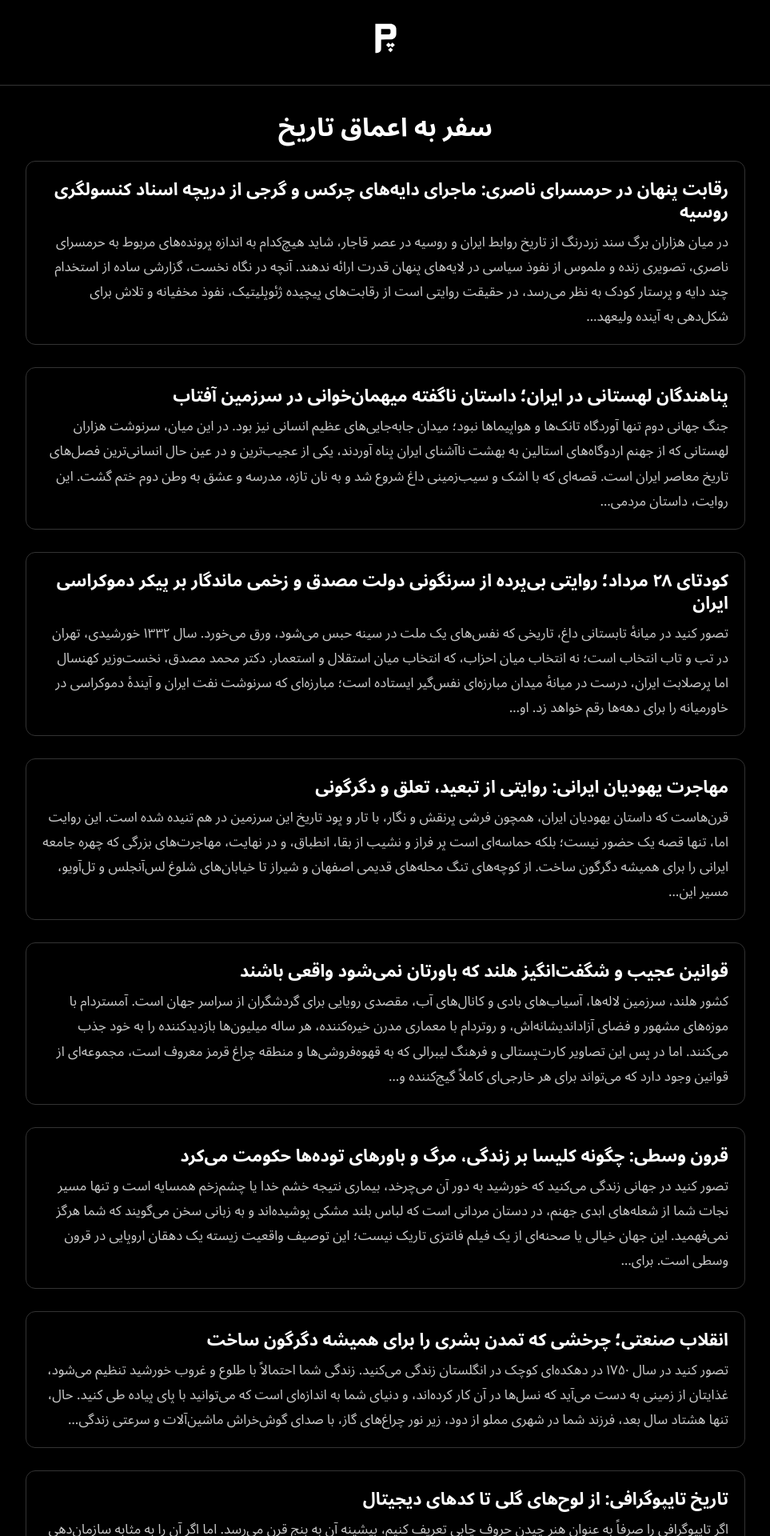
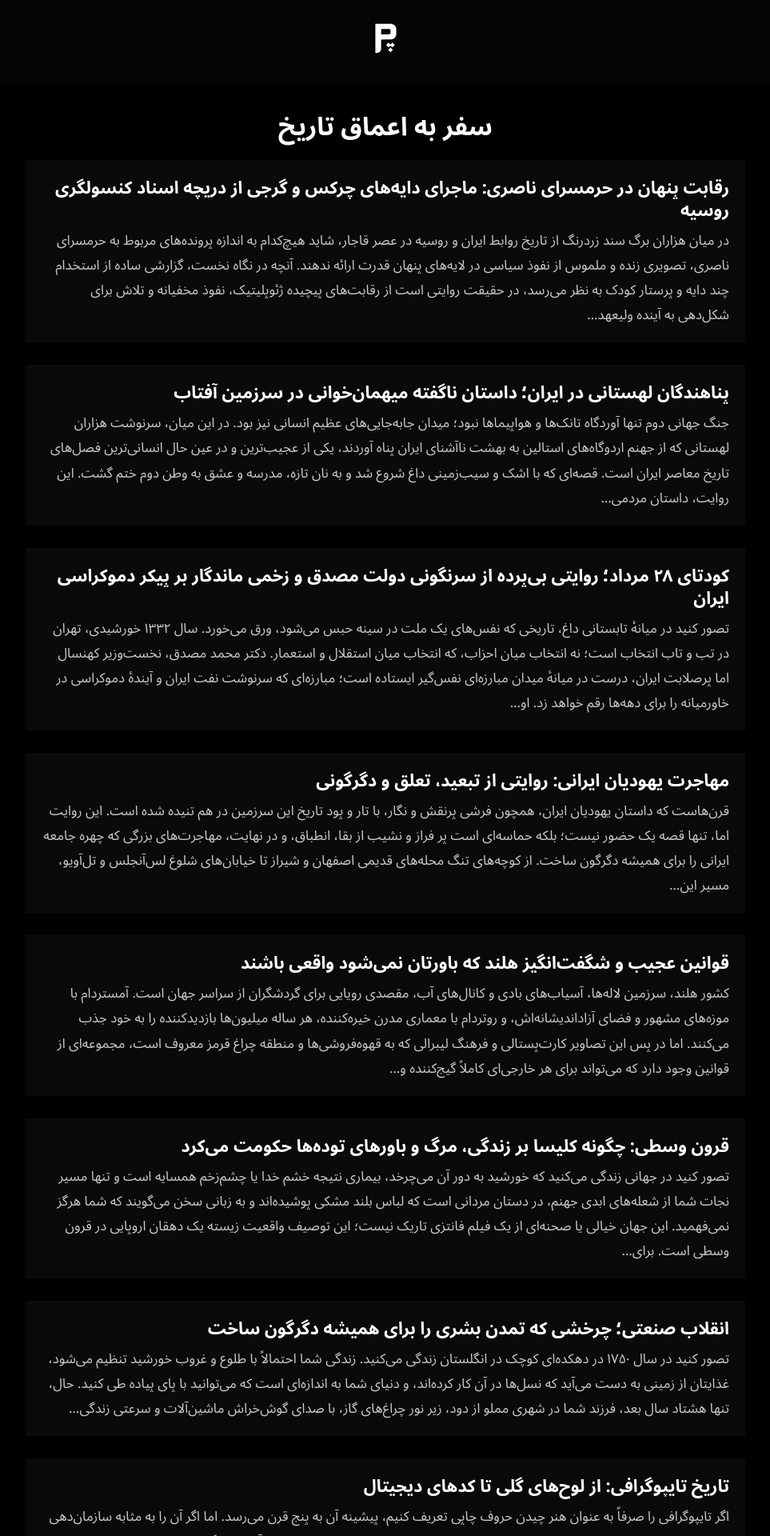
Before and after one commit to darkblog/darkblog.github.io, a Jekyll site: the page built from index.html, in a window 1280 px wide. Shown: the top 1920 px of the page at 80% size, without its empty margins (158-1121 px from the left). Built offline with Jekyll 4.4.1, drawn with Linux system fonts in a browser that asks for light colours.

Commit message:
Update default.html

```diff
--- a/_layouts/default.html
+++ b/_layouts/default.html
@@ -33,8 +33,12 @@
             --text-light: #cccccc;
             --border: #333333;
             --accent: #ffffff;
-            --accent-hover: #cccccc;
-            --radius: 0.75rem;
+            --card-bg: #0a0a0a;
+            --card-hover-bg: #1a1a1a;
+            --header-footer-bg: #050505;
+            --blockquote-bg: #1a1a1a;
+            --table-header-bg: #1a1a1a;
+            --table-even-bg: #0d0d0d;
             --w: min(92%, 900px);
             --lg: 1.75rem;
             --md: 1.25rem;
@@ -43,7 +47,8 @@
             --line-height: 1.85;
             --font-size-lg: 1.125rem;
             --font-size-xl: 1.375rem;
-            --focus-ring: 0 0 0 2px var(--accent);
+            --focus-ring: 0 0 0 2px currentColor;
+            color-scheme: dark;
         }
 
         html {
@@ -61,13 +66,11 @@
             overflow-x: hidden;
             text-rendering: optimizeLegibility;
             -webkit-font-smoothing: antialiased;
-            color-scheme: dark;
         }
 
         :focus-visible {
             outline: var(--focus-ring);
             outline-offset: 2px;
-            border-radius: 0.25rem;
         }
 
         .container {
@@ -77,17 +80,11 @@
 
         header,
         footer {
-            background: var(--bg);
+            background: var(--header-footer-bg);
             padding: 1rem 0;
             display: flex;
             justify-content: center;
             align-items: center;
-            border-bottom: 1px solid var(--border);
-        }
-
-        footer {
-            border-bottom: none;
-            border-top: 1px solid var(--border);
         }
 
         main {
@@ -102,19 +99,16 @@
         }
 
         .post-card {
-            background: var(--bg);
-            border: 1px solid var(--border);
-            border-radius: var(--radius);
+            background: var(--card-bg);
             padding: var(--md);
             text-decoration: none;
             color: inherit;
             display: block;
-            transition: background 0.15s ease, border-color 0.15s ease, transform 0.1s ease;
+            transition: background 0.15s ease, transform 0.1s ease;
         }
 
         .post-card:hover {
-            background: #1a1a1a;
-            border-color: #ffffff;
+            background: var(--card-hover-bg);
         }
 
         .post-card:active {
@@ -201,8 +195,8 @@
             font-weight: 700;
             color: var(--text);
             margin: 1.75rem 0 0.96rem 0;
-            border-bottom: 1px solid var(--border);
-            padding-bottom: 0.5rem;
+            border-right: 3px solid var(--accent);
+            padding-right: 0.75rem;
         }
 
         .article-content h3 {
@@ -243,7 +237,7 @@
         .article-content ul li,
         .article-content ol li {
             display: flex;
-            align-items: center;
+            align-items: flex-start;
             margin-bottom: 0.5rem;
         }
 
@@ -253,8 +247,8 @@
             width: 0.5rem;
             height: 0.5rem;
             background-color: var(--text-light);
-            border-radius: 50%;
             margin-inline-end: 0.5rem;
+            margin-top: 0.6em;
             flex-shrink: 0;
         }
 
@@ -278,8 +272,7 @@
             border-inline-start: 3px solid var(--accent);
             padding: 1rem 1.5rem;
             margin: 1.5rem 0;
-            background: #1a1a1a;
-            border-radius: 0.5rem;
+            background: var(--blockquote-bg);
             font-style: italic;
             color: var(--text-light);
         }
@@ -287,16 +280,12 @@
         .article-content img {
             max-width: 100%;
             height: auto;
-            border-radius: var(--radius);
             margin: 1.5rem 0;
             display: block;
-            border: 1px solid var(--border);
         }
 
         .table-scroll {
             margin: 1.5rem 0;
-            border: 1px solid var(--border);
-            border-radius: 0.5rem;
             overflow-x: auto;
             -webkit-overflow-scrolling: touch;
             max-width: 100%;
@@ -316,13 +305,13 @@
         }
 
         .article-content table th {
-            background: #1a1a1a;
+            background: var(--table-header-bg);
             font-weight: 600;
             color: var(--text);
         }
 
         .article-content table tbody tr:nth-child(even) {
-            background: #0d0d0d;
+            background: var(--table-even-bg);
         }
 
         .more-posts {
```
